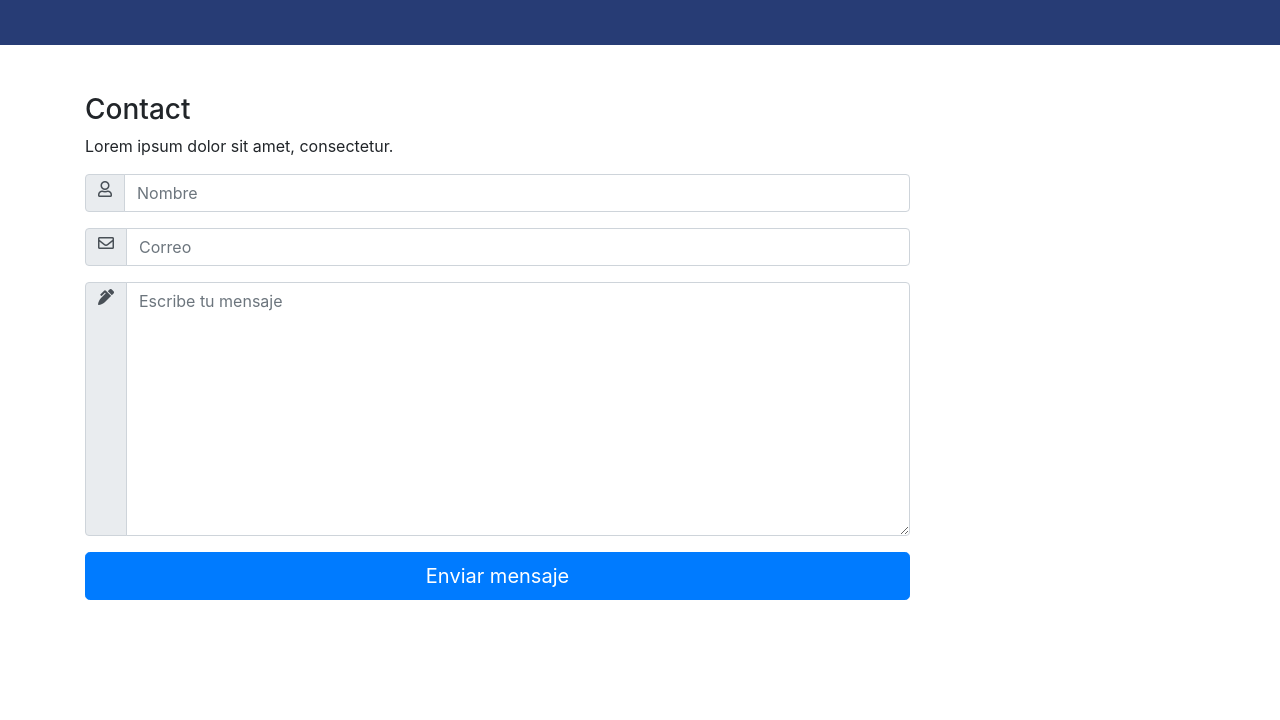
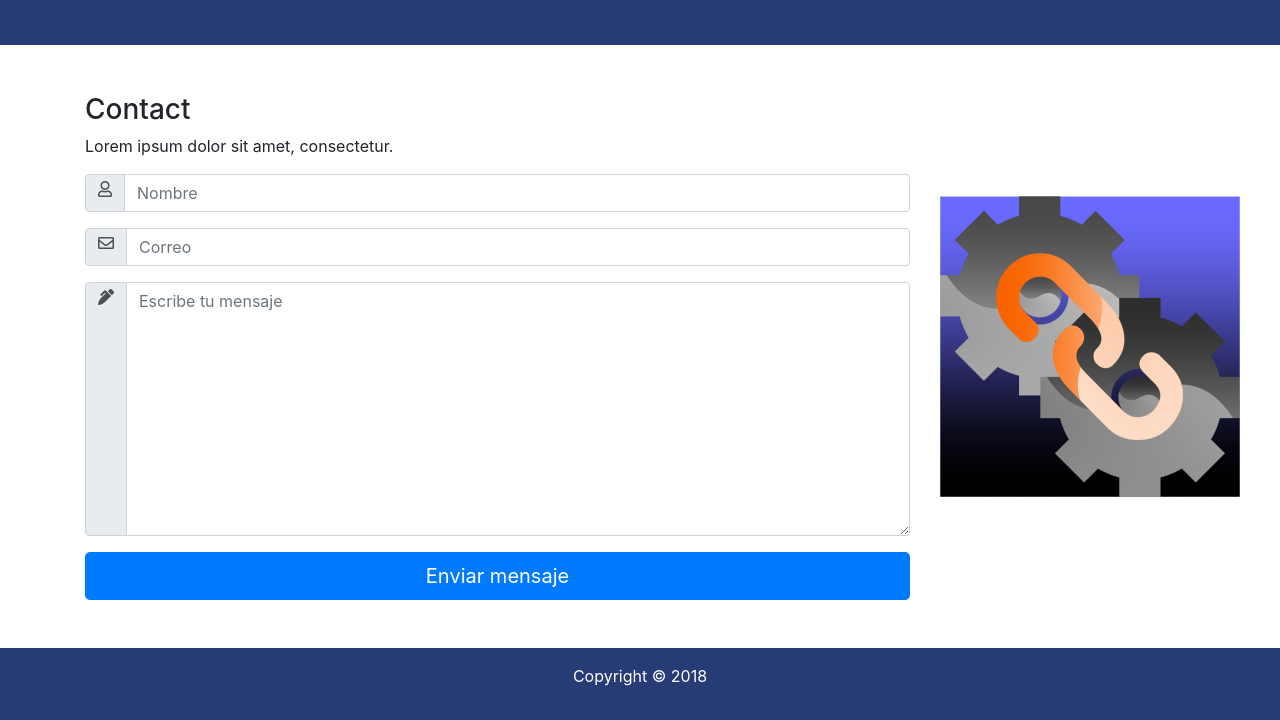
Before and after one commit to danyUr/Proyecto-Sistemas-expertos, a website: page public/index.html in a window 1280 px wide. Shown: the part 2360-3080 px from the top of the page. Before the commit the page ends 3008 px from the top, so only its background shows below. Drawn offline with nearby package versions, Linux system fonts and the light colour scheme.

Commit message:
commit final prototipo

```diff
--- a/public/css/estilos.css
+++ b/public/css/estilos.css
@@ -27,6 +27,6 @@
     height: 100%;
 
 }
-.team{
-    background: rgba(39, 60, 117, 1);
+.team, footer{
+    background: #273c75;
 }
--- a/public/index.html
+++ b/public/index.html
@@ -330,10 +330,19 @@
 
     				</form>
     			</div>
-    			<div class="col-lg-3"></div>
+    			<div class="col-lg-3 align-self-center">
+    				<img src="img/Fondos/fondo4.png" alt="">
+    			</div>
     		</div>
     	</div>
     </section>
+    <footer>
+      <div class="container p-3 text-center text-white">
+            <p>Copyright &copy; 2018</p>
+          </div>
+        </div>
+      </div>
+</footer>
     <script crossorigin="anonymous" integrity="sha384-q8i/X+965DzO0rT7abK41JStQIAqVgRVzpbzo5smXKp4YfRvH+8abtTE1Pi6jizo" src="https://code.jquery.com/jquery-3.3.1.slim.min.js">
     </script>
     <script crossorigin="anonymous" integrity="sha384-ZMP7rVo3mIykV+2+9J3UJ46jBk0WLaUAdn689aCwoqbBJiSnjAK/l8WvCWPIPm49" src="https://cdnjs.cloudflare.com/ajax/libs/popper.js/1.14.3/umd/popper.min.js">
```
Also changed, not shown: public/img/Fondos/fondo4.png (added).
